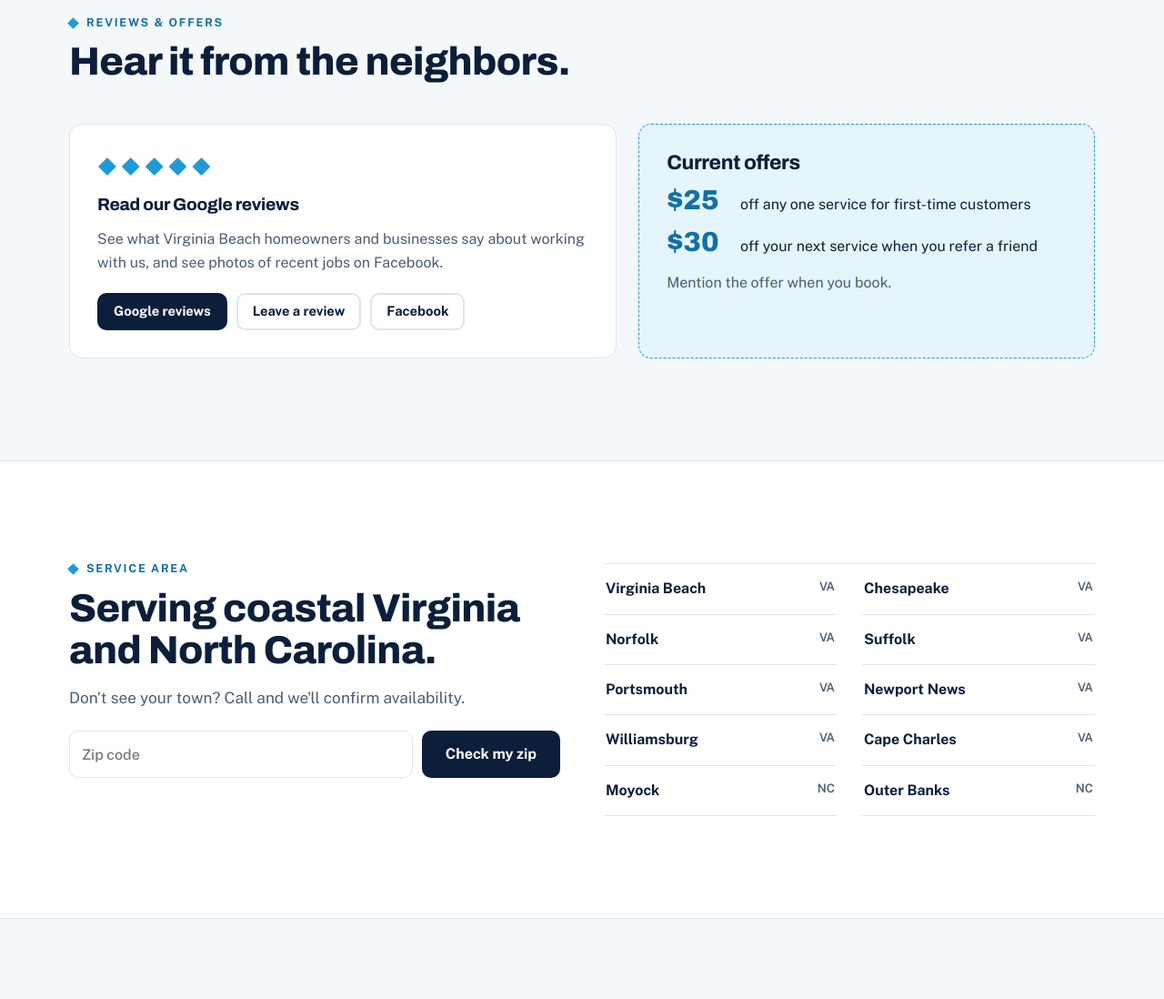
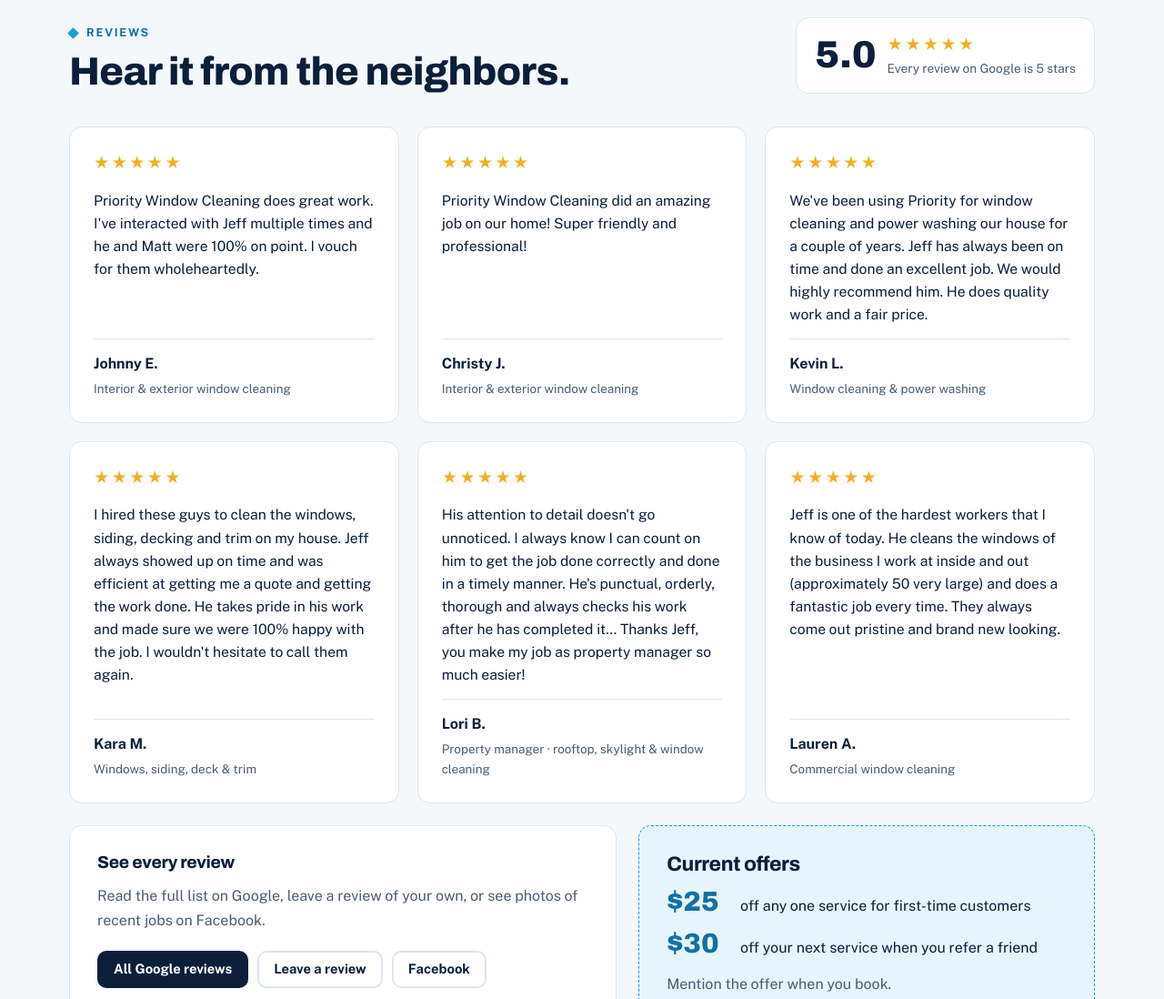
Before and after one commit to ethand757-business/priority-site, a plain HTML site: page index.html in a window 1280 px wide. Shown: the part 4320-5418 px from the top of the page at 91% size. Drawn offline with nearby package versions, Linux system fonts and the light colour scheme.

Commit message:
Add six real 5-star Google reviews and 5.0 rating badge
Co-Authored-By: Claude Opus 5.5 <noreply@anthropic.com>
Claude-Session: https://claude.ai/code/session_01Vss8NJH6fPHgaY4FnZzaqG

```diff
--- a/index.html
+++ b/index.html
@@ -176,6 +176,18 @@ textarea{min-height:84px;resize:vertical}
 .coupon .deal div{display:flex;gap:14px;align-items:baseline}
 .coupon .deal b{font:850 1.9rem/1 var(--display);color:var(--link);min-width:3.4ch}
 
+.rv-head{display:flex;flex-wrap:wrap;justify-content:space-between;align-items:flex-end;gap:20px;margin-bottom:36px}
+.gscore{display:grid;grid-template-columns:auto auto;column-gap:12px;align-items:center;text-decoration:none;color:var(--ink);background:var(--surface);border:1px solid var(--line);border-radius:var(--r);padding:16px 20px}
+.gscore b{grid-row:span 2;font:850 2.6rem/1 var(--display)}
+.gscore span:last-child{font-size:.85rem;color:var(--muted)}
+.rstars{color:#F2B01E;letter-spacing:2px;font-size:1.05rem}
+.reviews{display:grid;grid-template-columns:repeat(3,1fr);gap:20px}
+@media (max-width:980px){.reviews{grid-template-columns:1fr 1fr}}
+@media (max-width:640px){.reviews{grid-template-columns:1fr}}
+.review{margin:0;background:var(--surface);border:1px solid var(--line);border-radius:var(--r);padding:26px;display:grid;grid-template-rows:auto 1fr auto;gap:14px}
+.review blockquote{margin:0;color:var(--ink);font-size:.98rem;line-height:1.6}
+.review figcaption{display:grid;gap:2px;padding-top:14px;border-top:1px solid var(--line)}
+.review figcaption span{font-size:.84rem;color:var(--muted)}
 /* areas */
 .areas{display:grid;grid-template-columns:1fr 1fr;gap:48px;align-items:start}
 @media (max-width:860px){.areas{grid-template-columns:1fr}}
@@ -404,17 +416,53 @@ footer .logo-text small.sub2{color:#6FD0EE}
 
   <section id="reviews" aria-labelledby="rv-h">
     <div class="wrap">
-      <div class="head">
-        <p class="kicker">Reviews &amp; offers</p>
-        <h2 id="rv-h">Hear it from the neighbors.</h2>
+      <div class="rv-head">
+        <div class="head" style="margin-bottom:0">
+          <p class="kicker">Reviews</p>
+          <h2 id="rv-h">Hear it from the neighbors.</h2>
+        </div>
+        <a class="gscore" href="https://www.google.com/maps?cid=9292761169929349653" target="_blank" rel="noopener" aria-label="Rated 5.0 out of 5 on Google. Read all reviews.">
+          <b>5.0</b><span class="rstars" aria-hidden="true">★★★★★</span><span>Every review on Google is 5 stars</span>
+        </a>
       </div>
-      <div class="rev">
+      <div class="reviews">
+        <figure class="review">
+          <span class="rstars" aria-label="5 out of 5 stars">★★★★★</span>
+          <blockquote>Priority Window Cleaning does great work. I've interacted with Jeff multiple times and he and Matt were 100% on point. I vouch for them wholeheartedly.</blockquote>
+          <figcaption><b>Johnny E.</b><span>Interior &amp; exterior window cleaning</span></figcaption>
+        </figure>
+        <figure class="review">
+          <span class="rstars" aria-label="5 out of 5 stars">★★★★★</span>
+          <blockquote>Priority Window Cleaning did an amazing job on our home! Super friendly and professional!</blockquote>
+          <figcaption><b>Christy J.</b><span>Interior &amp; exterior window cleaning</span></figcaption>
+        </figure>
+        <figure class="review">
+          <span class="rstars" aria-label="5 out of 5 stars">★★★★★</span>
+          <blockquote>We've been using Priority for window cleaning and power washing our house for a couple of years. Jeff has always been on time and done an excellent job. We would highly recommend him. He does quality work and a fair price.</blockquote>
+          <figcaption><b>Kevin L.</b><span>Window cleaning &amp; power washing</span></figcaption>
+        </figure>
+        <figure class="review">
+          <span class="rstars" aria-label="5 out of 5 stars">★★★★★</span>
+          <blockquote>I hired these guys to clean the windows, siding, decking and trim on my house. Jeff always showed up on time and was efficient at getting me a quote and getting the work done. He takes pride in his work and made sure we were 100% happy with the job. I wouldn't hesitate to call them again.</blockquote>
+          <figcaption><b>Kara M.</b><span>Windows, siding, deck &amp; trim</span></figcaption>
+        </figure>
+        <figure class="review">
+          <span class="rstars" aria-label="5 out of 5 stars">★★★★★</span>
+          <blockquote>His attention to detail doesn't go unnoticed. I always know I can count on him to get the job done correctly and done in a timely manner. He's punctual, orderly, thorough and always checks his work after he has completed it… Thanks Jeff, you make my job as property manager so much easier!</blockquote>
+          <figcaption><b>Lori B.</b><span>Property manager · rooftop, skylight &amp; window cleaning</span></figcaption>
+        </figure>
+        <figure class="review">
+          <span class="rstars" aria-label="5 out of 5 stars">★★★★★</span>
+          <blockquote>Jeff is one of the hardest workers that I know of today. He cleans the windows of the business I work at inside and out (approximately 50 very large) and does a fantastic job every time. They always come out pristine and brand new looking.</blockquote>
+          <figcaption><b>Lauren A.</b><span>Commercial window cleaning</span></figcaption>
+        </figure>
+      </div>
+      <div class="rev" style="margin-top:24px">
         <div class="card">
-          <span class="stars" aria-hidden="true">◆◆◆◆◆</span>
-          <h3>Read our Google reviews</h3>
-          <p>See what Virginia Beach homeowners and businesses say about working with us, and see photos of recent jobs on Facebook.</p>
+          <h3>See every review</h3>
+          <p>Read the full list on Google, leave a review of your own, or see photos of recent jobs on Facebook.</p>
           <div class="row">
-            <a class="btn btn-primary btn-sm" href="https://www.google.com/maps?cid=9292761169929349653" target="_blank" rel="noopener">Google reviews</a>
+            <a class="btn btn-primary btn-sm" href="https://www.google.com/maps?cid=9292761169929349653" target="_blank" rel="noopener">All Google reviews</a>
             <a class="btn btn-line btn-sm" href="https://www.google.com/maps?cid=9292761169929349653" target="_blank" rel="noopener">Leave a review</a>
             <a class="btn btn-line btn-sm" href="https://www.facebook.com/profile.php?id=61586062044409" target="_blank" rel="noopener">Facebook</a>
           </div>
```
